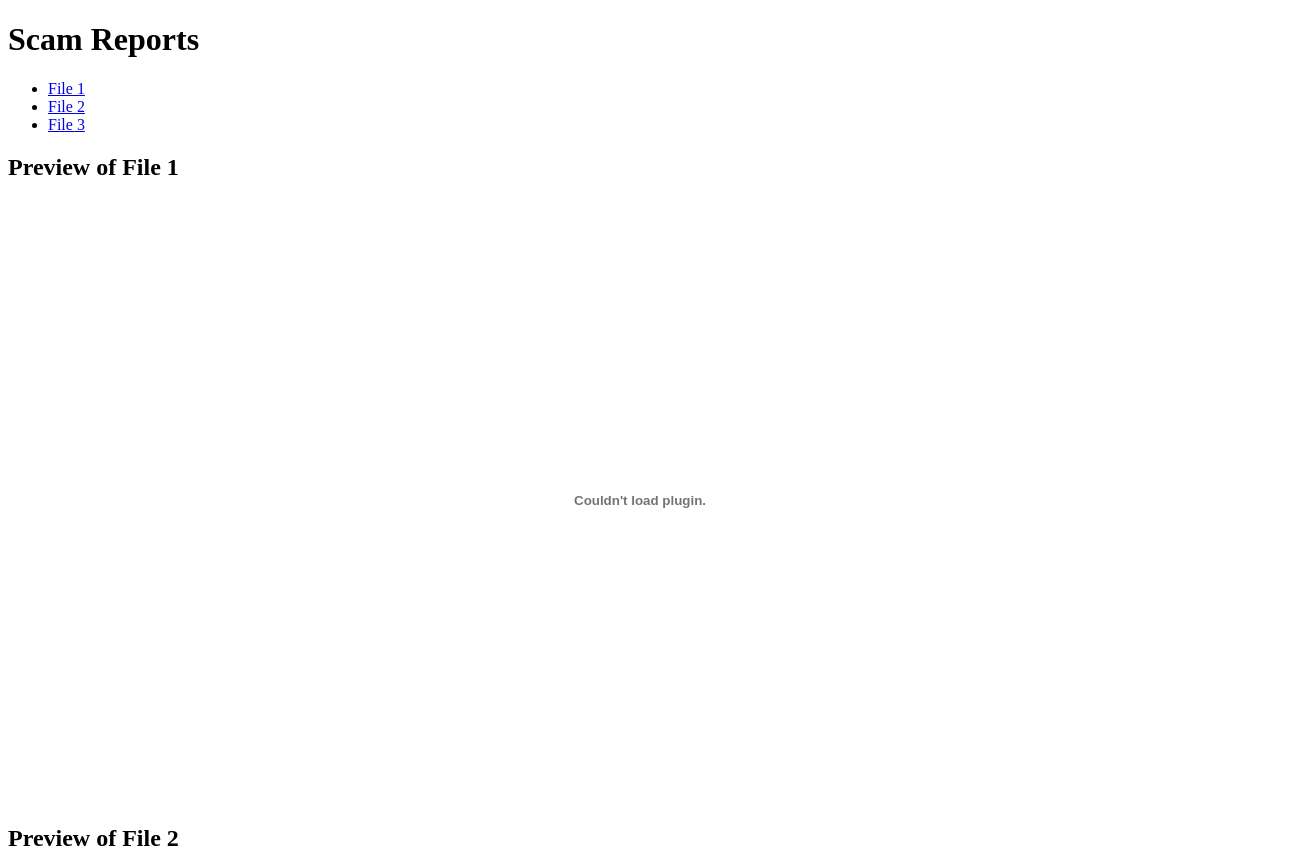
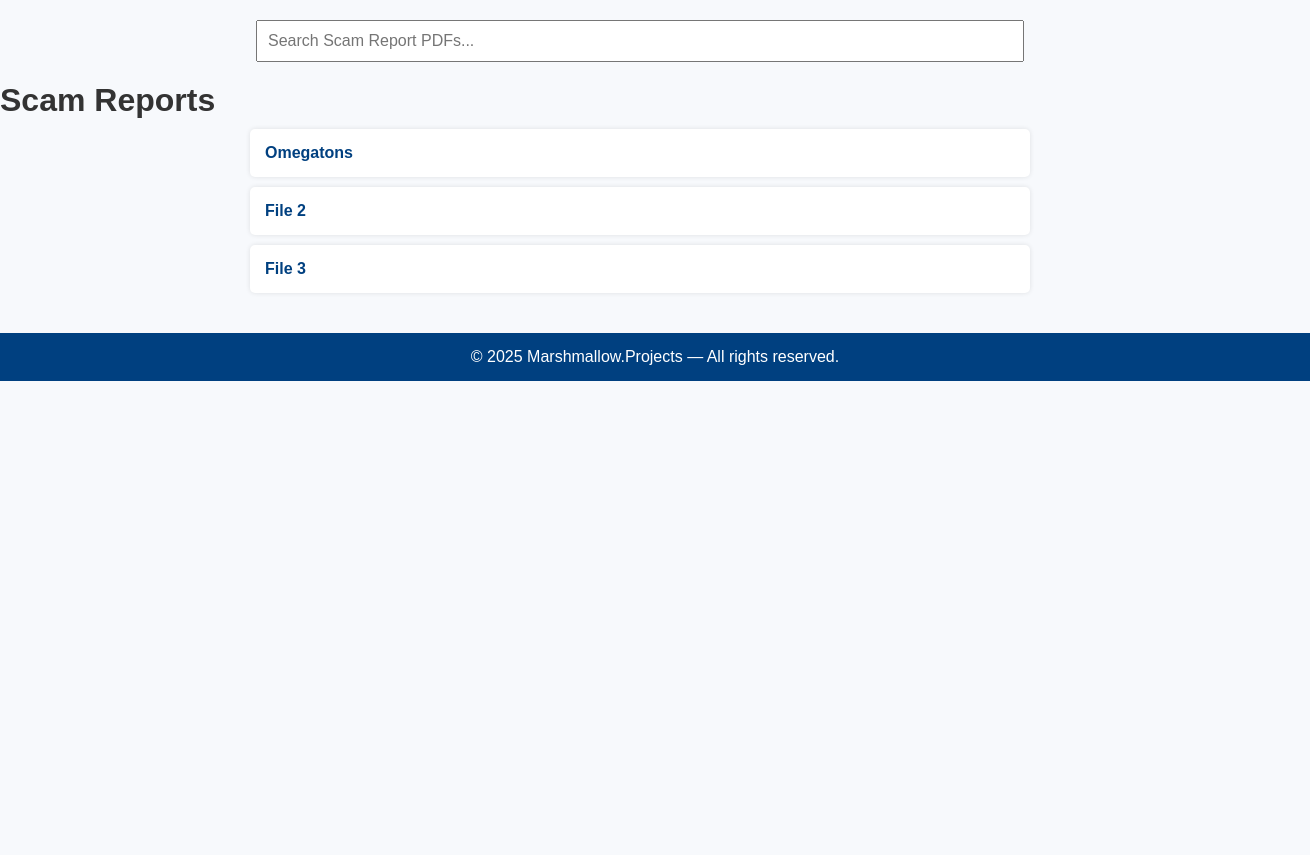
Before and after one commit to Marshmallow-Projects/Scam-Buster, a plain HTML site: page index.html in a window 1280 px wide. Shown: the top 855 px of the page, 1310 px wide, since content can reach past the window. After the commit the page ends 800 px from the top, so only its background shows below. Drawn offline with Linux system fonts and the light colour scheme.

Commit message:
Update index.html

```diff
--- a/index.html
+++ b/index.html
@@ -2,19 +2,105 @@
 <html lang="en">
 <head>
   <meta charset="UTF-8">
-  <title>My PDF Library</title>
+  <title>Marshmallow.Projects' Scam Reports</title>
+<!--  CSS code  -->
+    <style>
+    body {
+      font-family: Arial, sans-serif;
+      margin: 0;
+      padding: 0;
+      background-color: #f7f9fc;
+      color: #333;
+    }
+
+    header {
+      background-color: #004080;
+      color: white;
+      padding: 20px;
+      text-align: center;
+    }
+
+    h1 {
+      margin: 0;
+    }
+
+    .search-container {
+      margin: 20px;
+      text-align: center;
+    }
+
+    input[type="text"] {
+      width: 60%;
+      padding: 10px;
+      font-size: 16px;
+    }
+
+    ul {
+      list-style: none;
+      padding: 0;
+      max-width: 800px;
+      margin: auto;
+    }
+
+    li {
+      background: white;
+      margin: 10px;
+      padding: 15px;
+      border-radius: 5px;
+      box-shadow: 0 0 5px rgba(0,0,0,0.1);
+    }
+
+    a {
+      color: #004080;
+      text-decoration: none;
+      font-weight: bold;
+    }
+
+    a:hover {
+      text-decoration: underline;
+    }
+
+    footer {
+      background-color: #004080;
+      color: white;
+      padding: 15px;
+      text-align: center;
+      position: relative;
+      bottom: 0;
+      width: 100%;
+      margin-top: 40px;
+    }
+  </style>
+<!-- End of CSS code -->
+
 </head>
 <body>
+<div class="search-container">
+  <input type="text" id="searchInput" placeholder="Search Scam Report PDFs..." onkeyup="filterPDFs()" />
+</div>
   <h1>Scam Reports</h1>
-  <ul>
-    <li><a href="omegatons.pdf" target="_blank">File 1</a></li>
+  <ul id="pdfList">
+    <li><a href="omegatons.pdf" target="_blank">Omegatons</a></li>
     <li><a href="file2.pdf" target="_blank">File 2</a></li>
     <li><a href="file3.pdf" target="_blank">File 3</a></li>
   </ul>
-<h2>Preview of File 1</h2>
-<embed src="omegatons.pdf" type="application/pdf" width="100%" height="600px" />
+<footer>
+  © 2025 Marshmallow.Projects — All rights reserved.
+</footer>
 
-<h2>Preview of File 2</h2>
-<embed src="file2.pdf" type="application/pdf" width="100%" height="600px" />
+<!--  Javascript for search button  -->
+<script>
+  function filterPDFs() {
+    const input = document.getElementById('searchInput').value.toLowerCase();
+    const listItems = document.querySelectorAll('#pdfList li');
+
+    listItems.forEach(item => {
+      const text = item.textContent.toLowerCase();
+      item.style.display = text.includes(input) ? '' : 'none';
+    });
+  }
+</script>
+<!-- End of Javascript code -->
+
 </body>
 </html>
```
